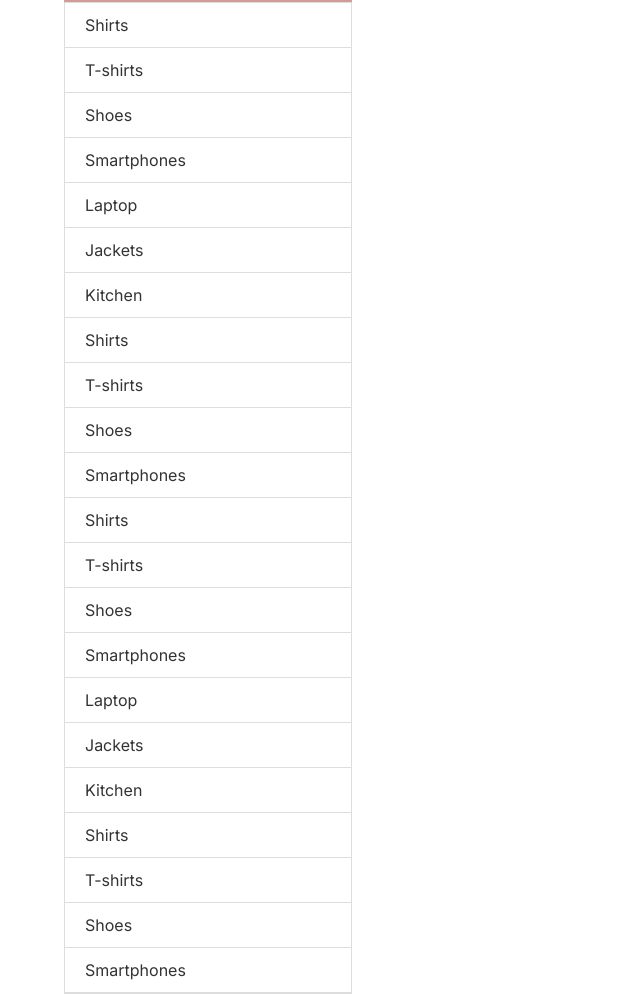
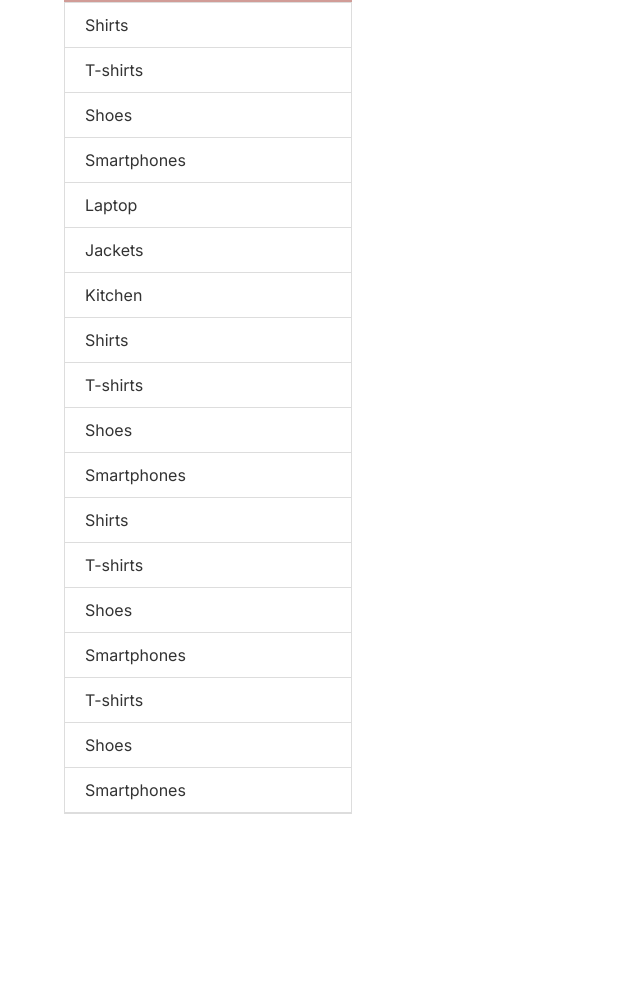
Before and after one commit to aabidproo/e-commerce-02, a plain HTML site: page index.html in a window 1280 px wide. Shown: the part 169-1163 px from the top of the page, without its empty margins (0-640 px from the left). After the commit the page ends 983 px from the top, so only its background shows below. Drawn offline with Linux system fonts and the light colour scheme.

```diff
--- a/index.html
+++ b/index.html
@@ -63,13 +63,10 @@
                 <li><a href="#">T-shirts</a></li>
                 <li><a href="#">Shoes</a></li>
                 <li><a href="#">Smartphones</a></li>
-                <li><a href="#">Laptop</a></li>
-                <li><a href="#">Jackets</a></li>
-                <li><a href="#">Kitchen</a></li>
-                <li><a href="#">Shirts</a></li>
                 <li><a href="#">T-shirts</a></li>
                 <li><a href="#">Shoes</a></li>
                 <li><a href="#">Smartphones</a></li>
+
 
             </ul>
             </div>
```
